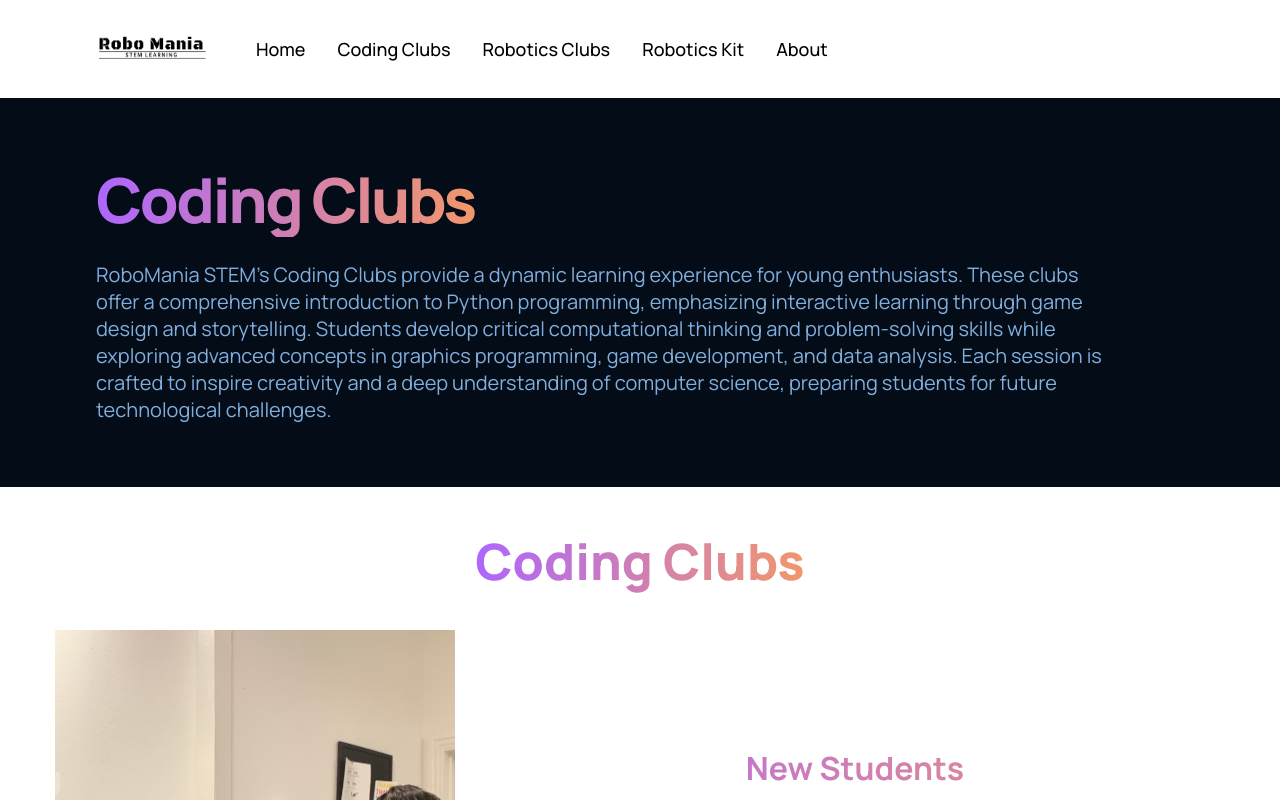
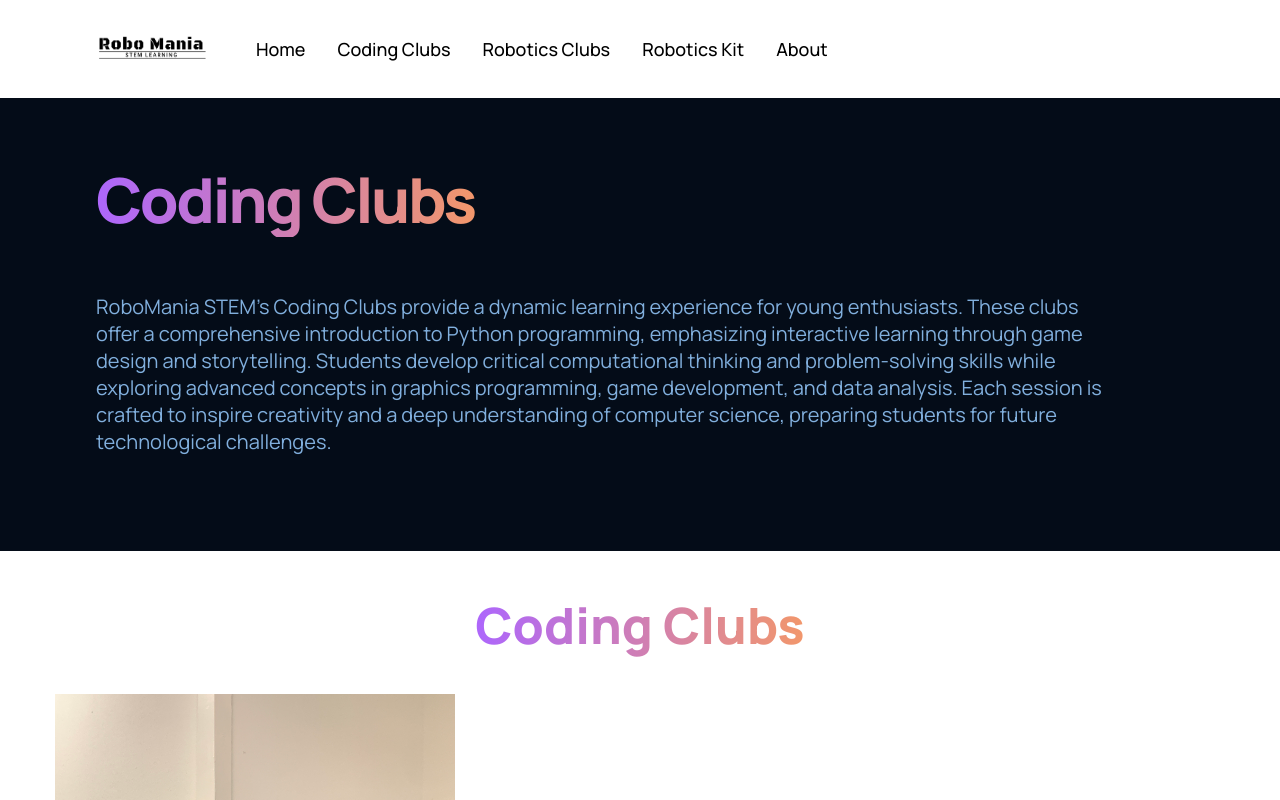
Before and after one commit to KingTheoden1/robomaniastem, a React (Create React App) app: page /CodingClubs in a window 1280 px wide. Shown: the top 800 px of the page. Built offline with nearby package versions, Linux system fonts and the light colour scheme.

Commit message:
Added css

```diff
--- a/src/components/header/header.css
+++ b/src/components/header/header.css
@@ -8,7 +8,6 @@
     justify-content: center;
     align-items: flex-start;
     flex-direction: column;
-
     margin-right: 5rem;
 }
 
@@ -18,7 +17,7 @@
     font-size: 62px;
     line-height: 75px;
     letter-spacing: -0.04em;
-
+    margin-bottom: 2rem;
 }
 
 .robomania__header-content p {
@@ -30,6 +29,7 @@
     color: var(--color-text);
 
     margin-top: 1.5rem;
+    margin-bottom: 2rem;
 }
 
 .robomania__header-content__input {
```
